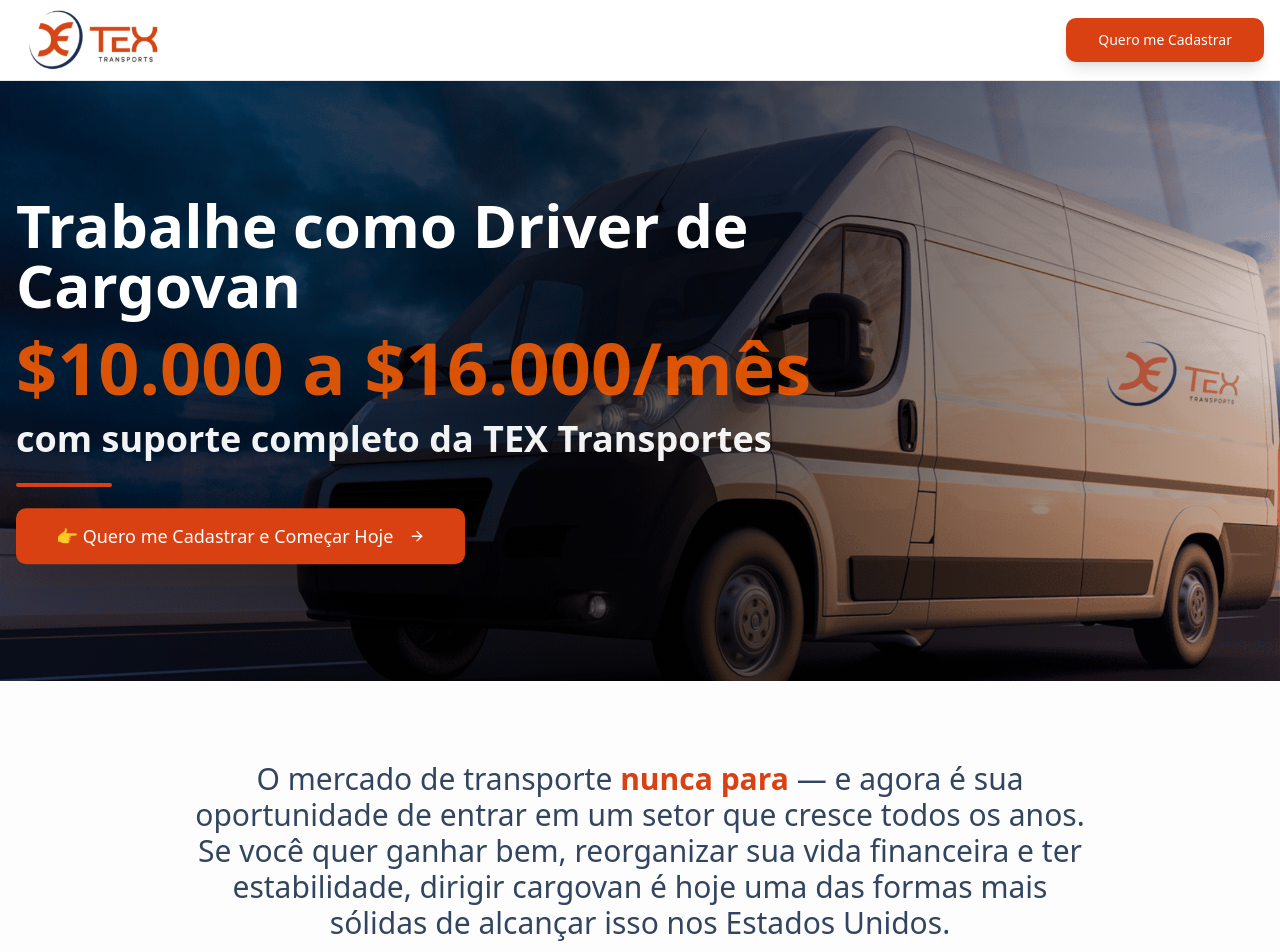
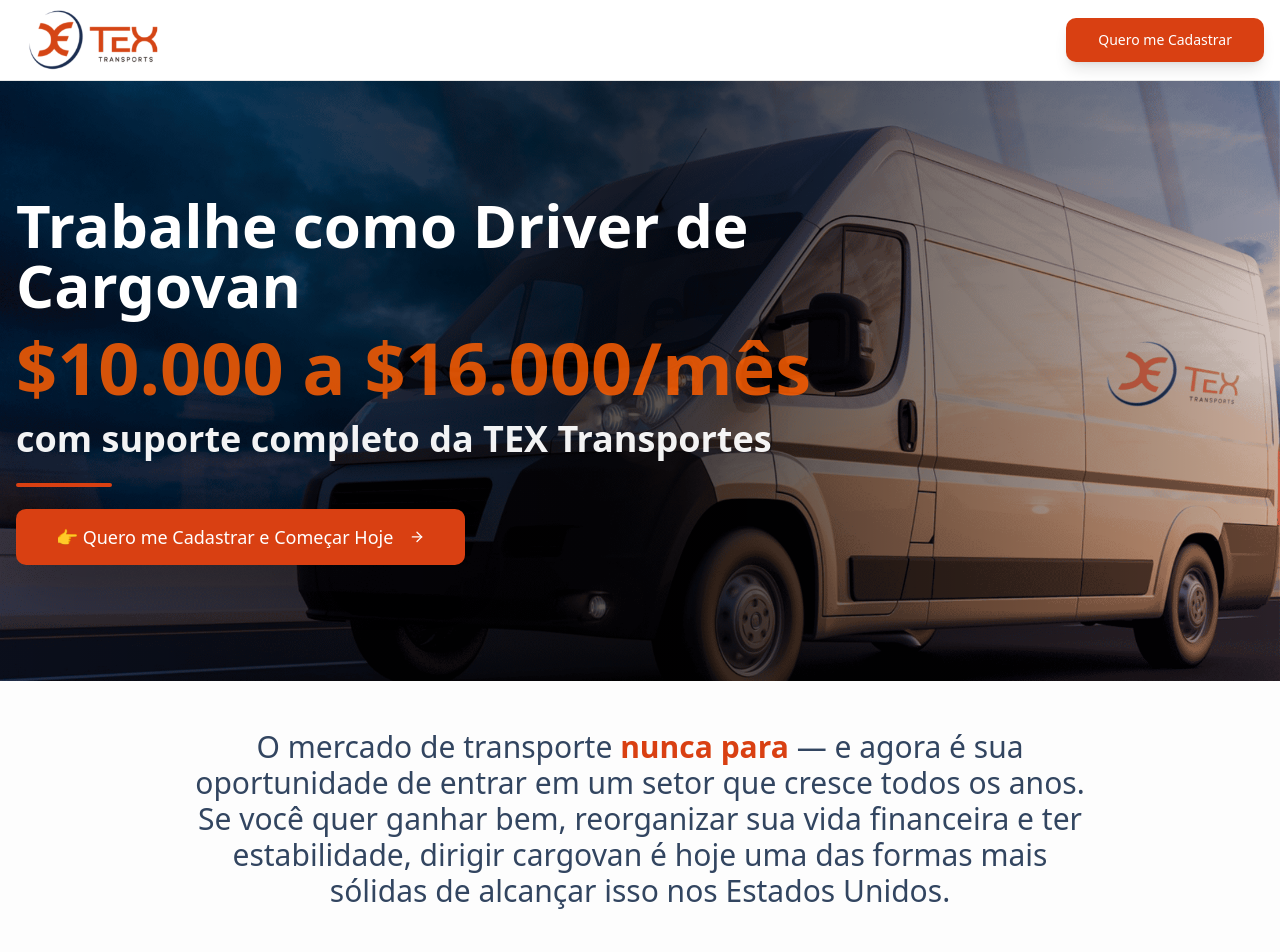
Before and after one commit to LUISFELIPE01010/tex-driver-connect, a React (Vite) app: page / in a window 1280 px wide. Shown: the top 952 px of the page. Built offline with nearby package versions, Linux system fonts and the light colour scheme; the HTML template or start-up script is replaced by a standard one.

Commit message:
Code edited in Lovable Code Editor
Edited UI in Lovable

```diff
--- a/src/components/MarketIntro.tsx
+++ b/src/components/MarketIntro.tsx
@@ -1,12 +1,13 @@
 const MarketIntro = () => {
   return (
-    <section className="py-12 md:py-20 bg-muted/30">
+    <section className="py-12 md:py-30 bg-muted/30">
       <div className="container mx-auto px-4">
         <div className="max-w-4xl mx-auto">
           <p className="text-xl md:text-2xl lg:text-3xl text-foreground/90 leading-relaxed text-center font-normal">
-            O mercado de transporte <strong className="text-primary font-semibold">nunca para</strong> — e agora é sua oportunidade de
-            entrar em um setor que cresce todos os anos. Se você quer ganhar bem, reorganizar sua vida financeira e ter
-            estabilidade, dirigir cargovan é hoje uma das formas mais sólidas de alcançar isso nos Estados Unidos.
+            O mercado de transporte <strong className="text-primary font-semibold">nunca para</strong> — e agora é sua
+            oportunidade de entrar em um setor que cresce todos os anos. Se você quer ganhar bem, reorganizar sua vida
+            financeira e ter estabilidade, dirigir cargovan é hoje uma das formas mais sólidas de alcançar isso nos
+            Estados Unidos.
           </p>
         </div>
       </div>
```
